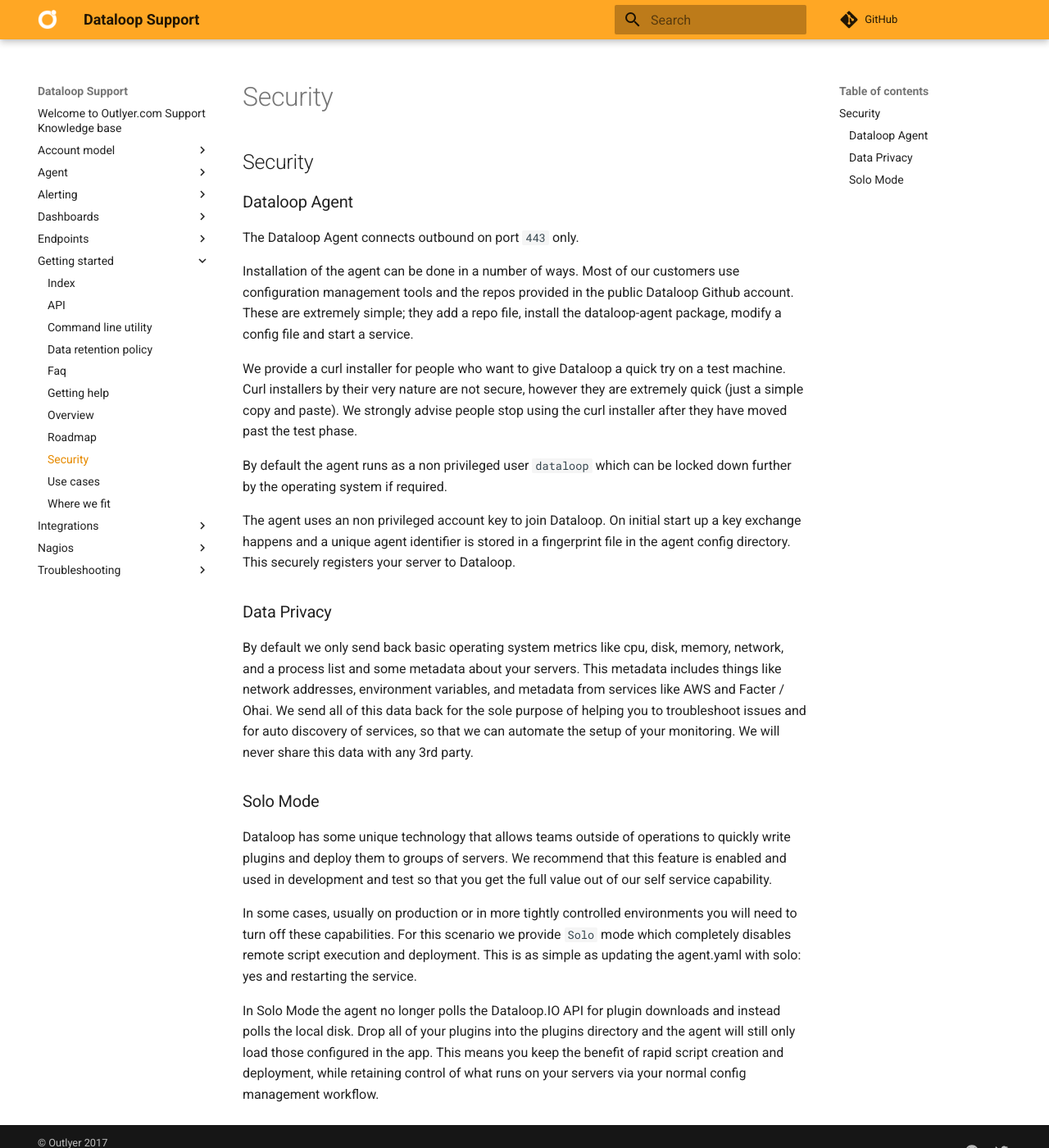
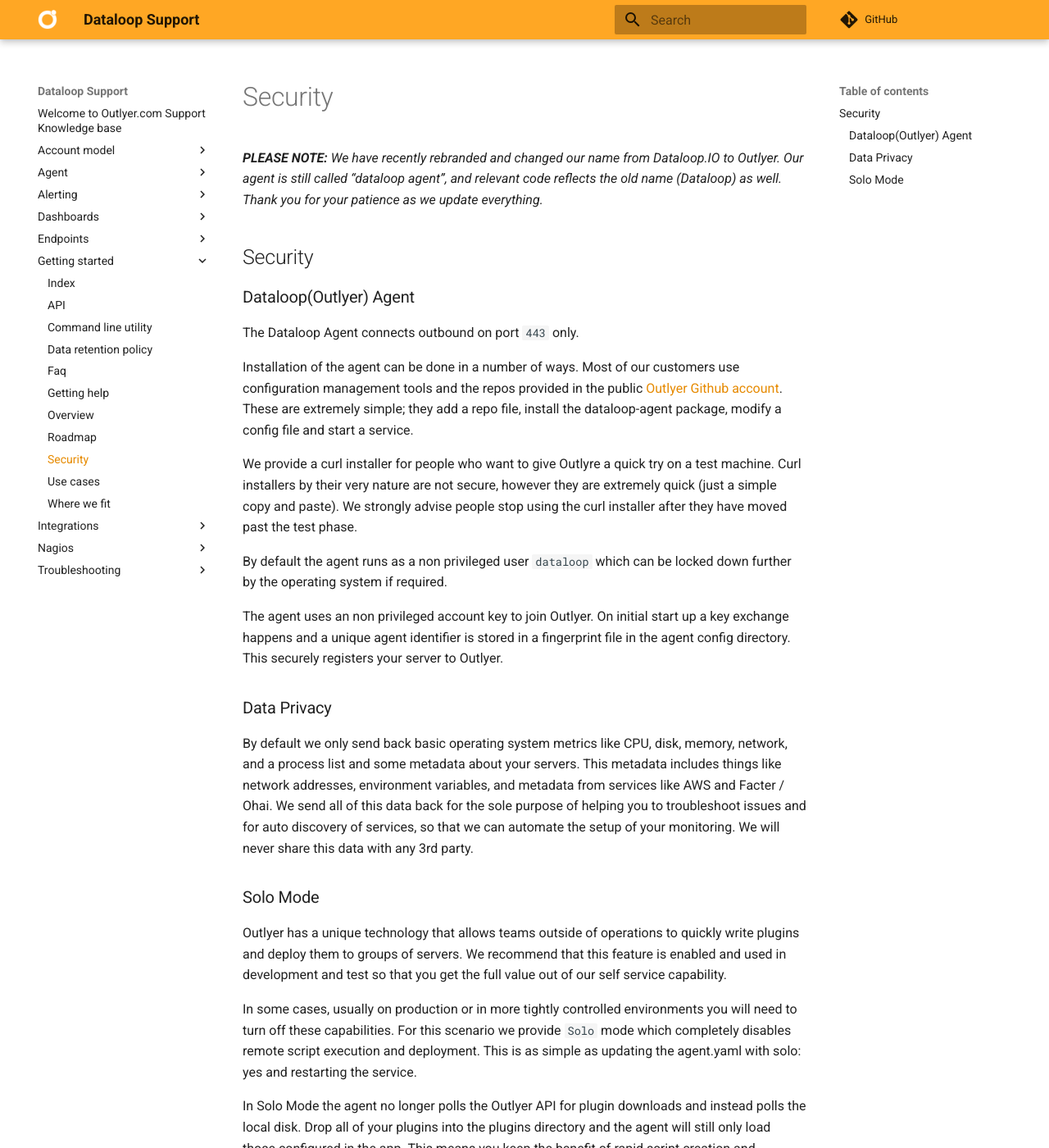
Before and after one commit to dataloop/dataloop-support, an MkDocs documentation site: the page built from docs/getting_started/security.md, in a window 1280 px wide and 1400 px high. Shown: the whole window at 82% size. Built offline with MkDocs 1.6.1 and Material for MkDocs 9.7.7, drawn with Linux system fonts in a browser that asks for light colours; comment, search, counter and statistics services are not loaded; some of the changed text lies outside the part shown.

Commit message:
replace most Dataloop +added rebranded comment

```diff
--- a/docs/getting_started/security.md
+++ b/docs/getting_started/security.md
@@ -1,25 +1,27 @@
+_**PLEASE NOTE:** We have recently rebranded and changed our name from Dataloop.IO to Outlyer. Our agent is still called “dataloop agent”, and relevant code reflects the old name (Dataloop) as well. Thank you for your patience as we update everything._
+
 ## Security
 
-### Dataloop Agent
+### Dataloop(Outlyer) Agent
 
 The Dataloop Agent connects outbound on port `443` only.
 
-Installation of the agent can be done in a number of ways. Most of our customers use configuration management tools and the repos provided in the public Dataloop Github account. These are extremely simple; they add a repo file, install the dataloop-agent package, modify a config file and start a service.
+Installation of the agent can be done in a number of ways. Most of our customers use configuration management tools and the repos provided in the public [Outlyer Github account](https://github.com/outlyerapp). These are extremely simple; they add a repo file, install the dataloop-agent package, modify a config file and start a service.
 
-We provide a curl installer for people who want to give Dataloop a quick try on a test machine. Curl installers by their very nature are not secure, however they are extremely quick (just a simple copy and paste). We strongly advise people stop using the curl installer after they have moved past the test phase.
+We provide a curl installer for people who want to give Outlyre a quick try on a test machine. Curl installers by their very nature are not secure, however they are extremely quick (just a simple copy and paste). We strongly advise people stop using the curl installer after they have moved past the test phase.
 
 By default the agent runs as a non privileged user `dataloop` which can be locked down further by the operating system if required.
 
-The agent uses an non privileged account key to join Dataloop. On initial start up a key exchange happens and a unique agent identifier is stored in a fingerprint file in the agent config directory. This securely registers your server to Dataloop.
+The agent uses an non privileged account key to join Outlyer. On initial start up a key exchange happens and a unique agent identifier is stored in a fingerprint file in the agent config directory. This securely registers your server to Outlyer.
 
 ### Data Privacy
 
-By default we only send back basic operating system metrics like cpu, disk, memory, network, and a process list and some metadata about your servers. This metadata includes things like network addresses, environment variables, and metadata from services like AWS and Facter / Ohai. We send all of this data back for the sole purpose of helping you to troubleshoot issues and for auto discovery of services, so that we can automate the setup of your monitoring. We will never share this data with any 3rd party.
+By default we only send back basic operating system metrics like CPU, disk, memory, network, and a process list and some metadata about your servers. This metadata includes things like network addresses, environment variables, and metadata from services like AWS and Facter / Ohai. We send all of this data back for the sole purpose of helping you to troubleshoot issues and for auto discovery of services, so that we can automate the setup of your monitoring. We will never share this data with any 3rd party.
 
 ### Solo Mode
 
-Dataloop has some unique technology that allows teams outside of operations to quickly write plugins and deploy them to groups of servers. We recommend that this feature is enabled and used in development and test so that you get the full value out of our self service capability.
+Outlyer has a unique technology that allows teams outside of operations to quickly write plugins and deploy them to groups of servers. We recommend that this feature is enabled and used in development and test so that you get the full value out of our self service capability.
 
 In some cases, usually on production or in more tightly controlled environments you will need to turn off these capabilities. For this scenario we provide `Solo` mode which completely disables remote script execution and deployment. This is as simple as updating the agent.yaml with solo: yes and restarting the service.
 
-In Solo Mode the agent no longer polls the Dataloop.IO API for plugin downloads and instead polls the local disk. Drop all of your plugins into the plugins directory and the agent will still only load those configured in the app. This means you keep the benefit of rapid script creation and deployment, while retaining control of what runs on your servers via your normal config management workflow.
+In Solo Mode the agent no longer polls the Outlyer API for plugin downloads and instead polls the local disk. Drop all of your plugins into the plugins directory and the agent will still only load those configured in the app. This means you keep the benefit of rapid script creation and deployment, while retaining control of what runs on your servers via your normal config management workflow.
```
